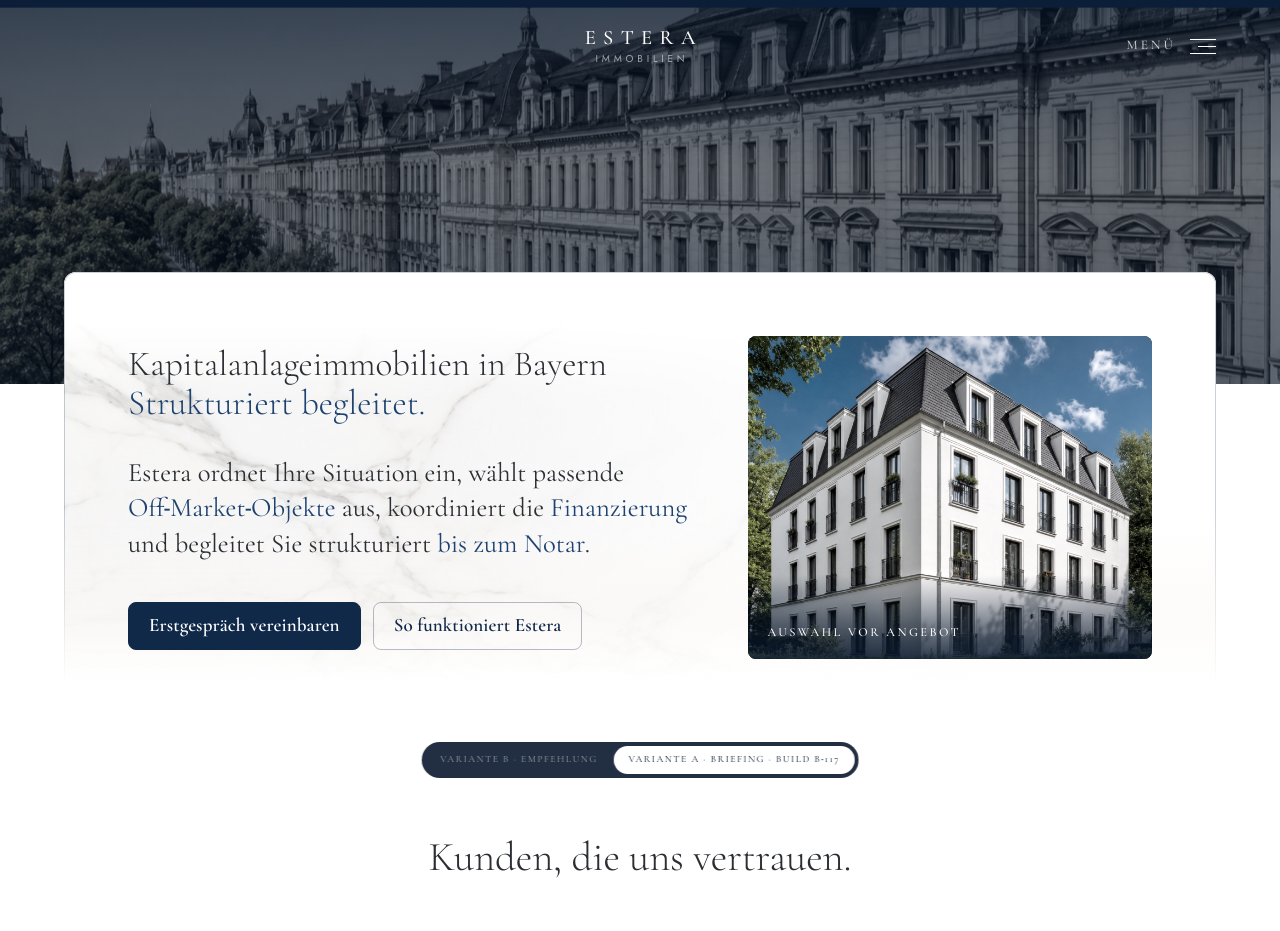
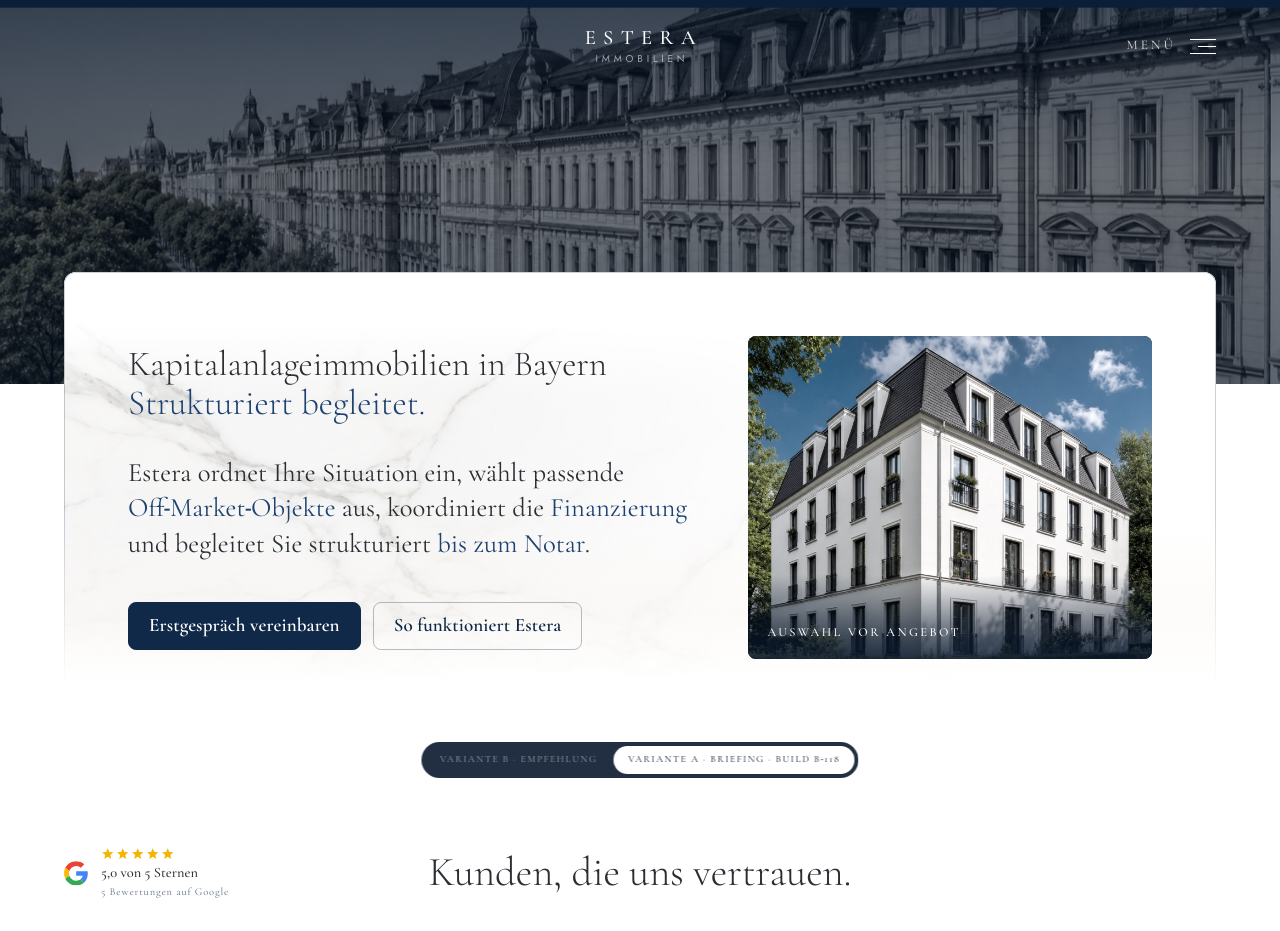
Before and after one commit to LukasSehorz/Estera, a plain HTML site: page variante-a.html in a window 1280 px wide. Shown: the top 931 px of the page. Drawn offline with Linux system fonts and the light colour scheme.

Commit message:
Google-Bewertungssiegel links neben der Ueberschrift
Vierfarbiges Google-G, fuenf Sterne in Googles Gelb, darunter
"5,0 von 5 Sternen" und "5 Bewertungen auf Google" als Link zum Profil.

Das Siegel sitzt auf der linken Kante des Satzspiegels — exakt dort, wo
darunter das erste Logo und der erste Name beginnen (0 px Versatz bei
1100 bis 1920 px) — und ist auf die Mitte der Ueberschrift zentriert
(ebenfalls 0 px). Die Ueberschrift bleibt dabei auf der Seitenmitte: nicht
der Kopf wird begrenzt, sondern die h2 selbst.

Unter 960 px liefe das Siegel in die Ueberschrift; dort rueckt es
zentriert darueber.

Sterne bewusst in Googles Gelb statt Estera-Gold: das Siegel ist ein
Fremdkoerper mit Beleg-Funktion und soll als Google-Bewertung erkennbar
sein, nicht in der Seite aufgehen.

Anzahl und Quelle stehen mit dabei — wer mit einem Bewertungsschnitt
wirbt, muss erkennbar machen, worauf er beruht und woher er stammt.

Offen: exakte URL des Google-Unternehmensprofils (aktuell Maps-Suche),
und die Zahlen 5,0 bei 5 Bewertungen vor Freischaltung nachpruefen.

Co-Authored-By: Claude Opus 5 (1M context) <noreply@anthropic.com>

```diff
--- a/assets/css/referenzen.css
+++ b/assets/css/referenzen.css
@@ -34,15 +34,90 @@
 }
 
 /* --- Kopf ----------------------------------------------------------------- */
+/* Der Kopf laeuft ueber die volle Breite, damit das Google-Siegel links
+   aussen sitzen kann. Die Ueberschrift bleibt trotzdem auf der Seitenmitte —
+   sie wird eigenmittig begrenzt, nicht der Kopf. */
 .ref__head {
+  position: relative;
+  display: grid;
+  place-items: center;
+  min-height: clamp(56px, 6vw, 76px);
+}
+.ref__h2 {
   max-width: 900px;
-  margin: 0 auto;
+  font-size: clamp(1.9rem, 3.2vw, 3.2rem);
+  line-height: 1.12;
   text-align: center;
 }
-.ref__h2 {
-  font-size: clamp(1.9rem, 3.2vw, 3.2rem);
-  line-height: 1.12;
+
+/* --- Google-Siegel -------------------------------------------------------- */
+/* Sitzt auf der linken Kante des Satzspiegels — also exakt dort, wo darunter
+   das erste Logo und der erste Name beginnen. */
+.ref__siegel {
+  position: absolute;
+  left: 0;
+  top: 50%;
+  transform: translateY(-50%);
+  display: flex;
+  align-items: center;
+  gap: clamp(0.6rem, 1vw, 0.85rem);
+  padding: 0.5rem 0;
+  color: var(--ink-black);
+  text-decoration: none;
 }
+.ref__siegel-g {
+  flex: 0 0 auto;
+  width: clamp(22px, 1.9vw, 27px);
+  height: auto;
+}
+.ref__siegel-txt {
+  display: grid;
+  gap: 0.22em;
+  line-height: 1.25;
+}
+
+/* Googles Gelb, nicht Estera-Gold: das Siegel ist ein Fremdkoerper mit
+   Beleg-Funktion — es soll als Google-Bewertung erkennbar sein und sich
+   nicht in die Seite einfuegen. */
+.ref__siegel-sterne {
+  display: flex;
+  gap: 1.5px;
+  color: #F4B400;
+}
+.ref__siegel-sterne svg {
+  width: clamp(12px, 1.05vw, 14px);
+  height: auto;
+  fill: currentColor;
+  display: block;
+}
+
+.ref__siegel-wert {
+  font-family: var(--font-display);
+  font-size: clamp(0.9rem, 1vw, 1rem);
+  font-weight: 500;
+  color: var(--ink-black);
+}
+/* Anzahl und Quelle stehen bewusst dabei: wer mit einem Bewertungsschnitt
+   wirbt, muss erkennbar machen, worauf er beruht und woher er stammt. */
+.ref__siegel-quelle {
+  position: relative;
+  align-self: start;
+  font-size: clamp(0.66rem, 0.72vw, 0.73rem);
+  letter-spacing: 0.08em;
+  color: var(--ink-mute);
+}
+.ref__siegel-quelle::after {
+  content: '';
+  position: absolute;
+  left: 0; right: 0; bottom: -2px;
+  height: 1px;
+  background: var(--line-gold);
+  transform: scaleX(0);
+  transform-origin: left;
+  transition: transform 0.45s var(--ease);
+}
+.ref__siegel:hover .ref__siegel-quelle::after,
+.ref__siegel:focus-visible .ref__siegel-quelle::after { transform: scaleX(1); }
 
 /* --- Der Fries ------------------------------------------------------------ */
 .ref__tafel {
@@ -219,6 +294,16 @@
 }
 
 /* --- Responsive ----------------------------------------------------------- */
+/* Ab hier laeuft das Siegel in die Ueberschrift hinein — es rueckt darueber. */
+@media (max-width: 960px) {
+  .ref__head { gap: clamp(1.2rem, 3vh, 1.8rem); }
+  .ref__siegel {
+    position: static;
+    transform: none;
+    justify-content: center;
+  }
+}
+
 @media (max-width: 1200px) {
   .ref__tafel {
     grid-template-columns: repeat(2, minmax(0, 1fr));
--- a/variante-a.html
+++ b/variante-a.html
@@ -99,6 +99,36 @@
   <div class="ref__inner">
 
     <header class="ref__head" data-reveal>
+      <!-- Google-Bewertungssiegel. Das vierfarbige G ist Googles Marke; sie darf
+           unveraendert zur Anzeige der EIGENEN echten Bewertung stehen, nicht
+           als Partnerschaftshinweis. Stand der Zahlen: 5,0 bei 5 Bewertungen —
+           vor Freischaltung noch einmal am Profil pruefen.
+           TODO: href durch die exakte URL des Google-Unternehmensprofils ersetzen. -->
+      <a class="ref__siegel"
+         href="https://www.google.com/maps/search/?api=1&amp;query=Estera%20GmbH"
+         target="_blank" rel="noopener noreferrer"
+         aria-label="5,0 von 5 Sternen bei 5 Bewertungen auf Google — Profil in neuem Tab oeffnen">
+
+        <svg class="ref__siegel-g" viewBox="0 0 48 48" aria-hidden="true" focusable="false">
+          <path fill="#EA4335" d="M24 9.5c3.54 0 6.71 1.22 9.21 3.6l6.85-6.85C35.9 2.38 30.47 0 24 0 14.62 0 6.51 5.38 2.56 13.22l7.98 6.19C12.43 13.72 17.74 9.5 24 9.5z"/>
+          <path fill="#4285F4" d="M46.98 24.55c0-1.57-.15-3.09-.38-4.55H24v9.02h12.94c-.58 2.96-2.26 5.48-4.78 7.18l7.73 6c4.51-4.18 7.09-10.36 7.09-17.65z"/>
+          <path fill="#FBBC05" d="M10.53 28.59c-.48-1.45-.76-2.99-.76-4.59s.27-3.14.76-4.59l-7.98-6.19C.92 16.46 0 20.12 0 24c0 3.88.92 7.54 2.56 10.78l7.97-6.19z"/>
+          <path fill="#34A853" d="M24 48c6.48 0 11.93-2.13 15.89-5.81l-7.73-6c-2.15 1.45-4.92 2.3-8.16 2.3-6.26 0-11.57-4.22-13.47-9.91l-7.98 6.19C6.51 42.62 14.62 48 24 48z"/>
+        </svg>
+
+        <span class="ref__siegel-txt">
+          <span class="ref__siegel-sterne" aria-hidden="true">
+            <svg viewBox="0 0 24 24"><path d="M12 17.27L18.18 21l-1.64-7.03L22 9.24l-7.19-.61L12 2 9.19 8.63 2 9.24l5.46 4.73L5.82 21z"/></svg>
+            <svg viewBox="0 0 24 24"><path d="M12 17.27L18.18 21l-1.64-7.03L22 9.24l-7.19-.61L12 2 9.19 8.63 2 9.24l5.46 4.73L5.82 21z"/></svg>
+            <svg viewBox="0 0 24 24"><path d="M12 17.27L18.18 21l-1.64-7.03L22 9.24l-7.19-.61L12 2 9.19 8.63 2 9.24l5.46 4.73L5.82 21z"/></svg>
+            <svg viewBox="0 0 24 24"><path d="M12 17.27L18.18 21l-1.64-7.03L22 9.24l-7.19-.61L12 2 9.19 8.63 2 9.24l5.46 4.73L5.82 21z"/></svg>
+            <svg viewBox="0 0 24 24"><path d="M12 17.27L18.18 21l-1.64-7.03L22 9.24l-7.19-.61L12 2 9.19 8.63 2 9.24l5.46 4.73L5.82 21z"/></svg>
+          </span>
+          <span class="ref__siegel-wert">5,0 von 5 Sternen</span>
+          <span class="ref__siegel-quelle">5 Bewertungen auf Google</span>
+        </span>
+      </a>
+
       <h2 class="display ref__h2">Kunden, die uns vertrauen.</h2>
     </header>
 
@@ -303,7 +333,7 @@
 <!-- Nur für die interne Abstimmung -->
 <div class="variant-switch">
   <a href="./index.html">Variante B · Empfehlung</a>
-  <a href="./variante-a.html" aria-current="page">Variante A · Briefing · Build B-117</a>
+  <a href="./variante-a.html" aria-current="page">Variante A · Briefing · Build B-118</a>
 </div>
 
 <script src="assets/js/site.js"></script>
```
